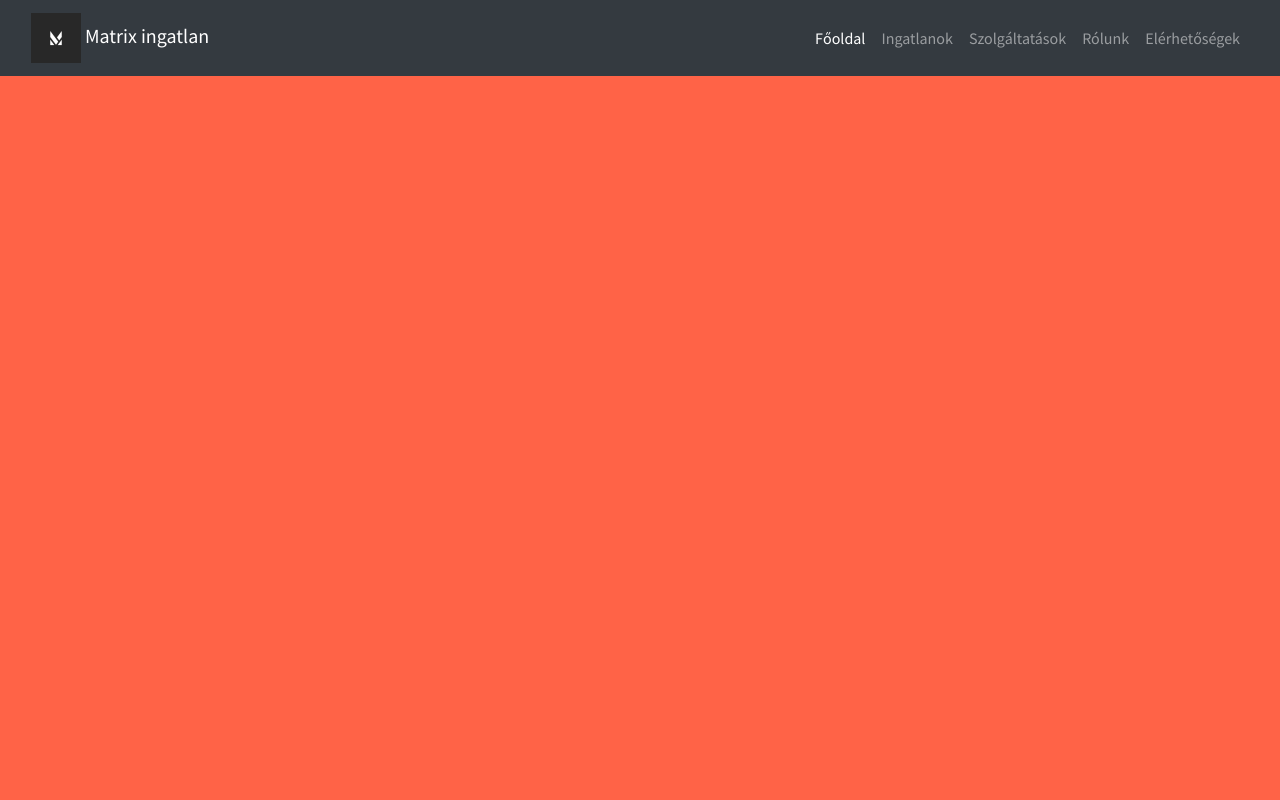
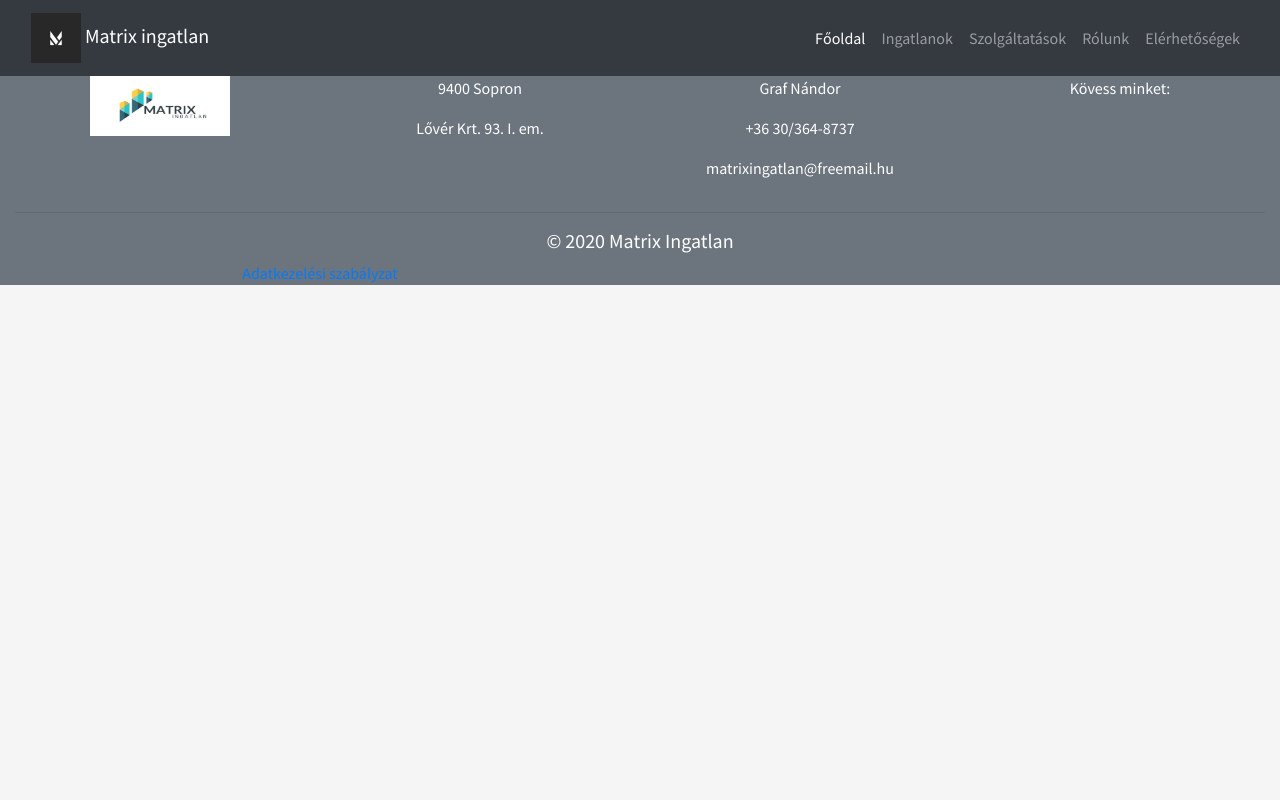
Before and after one commit to janzsob/matrix_ingatlan, a Django app: page / in a window 1280 px wide. Run offline with Django 3.2, Linux system fonts and the light colour scheme; some libraries are stand-ins or nearby versions.

Commit message:
working on footer

```diff
--- a/webapp/static/webapp/css/style.css
+++ b/webapp/static/webapp/css/style.css
@@ -5,5 +5,9 @@ body {
   height: 100%;
   width: 100%;
   font-family: "Source Sans Pro", sans-serif;
-  background-color: tomato;
+  background-color: whitesmoke;
 }
+
+#contacts {
+  color: white;
+}
--- a/webapp/templates/webapp/base.html
+++ b/webapp/templates/webapp/base.html
@@ -70,8 +70,37 @@
     </nav>
 
     <!-- Footer -->
-    <footer id="contacts">
-      <div class="container-fluid padding"></div>
+    <footer id="contacts" class="bg-secondary">
+      <div class="container-fluid padding">
+        <div class="row text-center">
+          <div class="col-md-3">
+            <img
+              src="{% static 'webapp/matrix_ingatlan_logo.jpg' %}"
+              height="60"
+              width="140"
+            />
+          </div>
+          <div class="col-md-3">
+            <p>9400 Sopron</p>
+            <p>Lővér Krt. 93. I. em.</p>
+          </div>
+          <div class="col-md-3">
+            <p>Graf Nándor</p>
+            <p>+36 30/364-8737</p>
+            <p>matrixingatlan@freemail.hu</p>
+          </div>
+          <div class="col-md-3">
+            <p>Kövess minket:</p>
+          </div>
+          <div class="col-12">
+            <hr class="light-100" />
+            <h5>&copy; 2020 Matrix Ingatlan</h5>
+          </div>
+          <div class="col-md-6">
+            <a href="#">Adatkezelési szabályzat</a>
+          </div>
+        </div>
+      </div>
     </footer>
     <!-- Optional JavaScript -->
     <!-- jQuery first, then Popper.js, then Bootstrap JS -->
```
